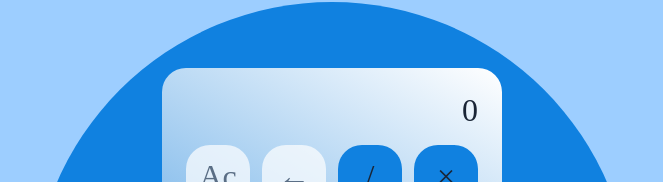
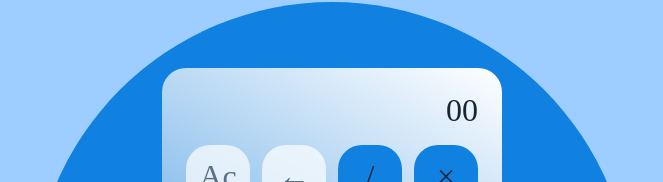
Before and after one commit to Leccon1/Calculator, a React (Vite) app: page / in a window 1280 px wide. Shown: the part 98-280 px from the top of the page, without its empty margins (308-971 px from the left). Built offline with nearby package versions, Linux system fonts and the light colour scheme.

Commit message:
feat(сalculator): add history display and wrap both spans in results container - Add .history span to show previous expressions - Wrap .history and .currentValue in .results container div

```diff
--- a/src/App.jsx
+++ b/src/App.jsx
@@ -6,7 +6,10 @@ function App() {
 	return (
 		<div className={styles.App}>
 			<div className={styles.calculator}>
-				<span>{currentValue}</span>
+				<div className={styles.results}>
+					<span className={styles.history}>0</span>
+					<span className={styles.currentValue}>{currentValue}</span>
+				</div>
 				<div className={styles.buttonsContainer}>
 					<div className={`${styles.buttonHelpers} ${styles.container}`}>
 						<button className={styles.button}>Ac</button>
```
